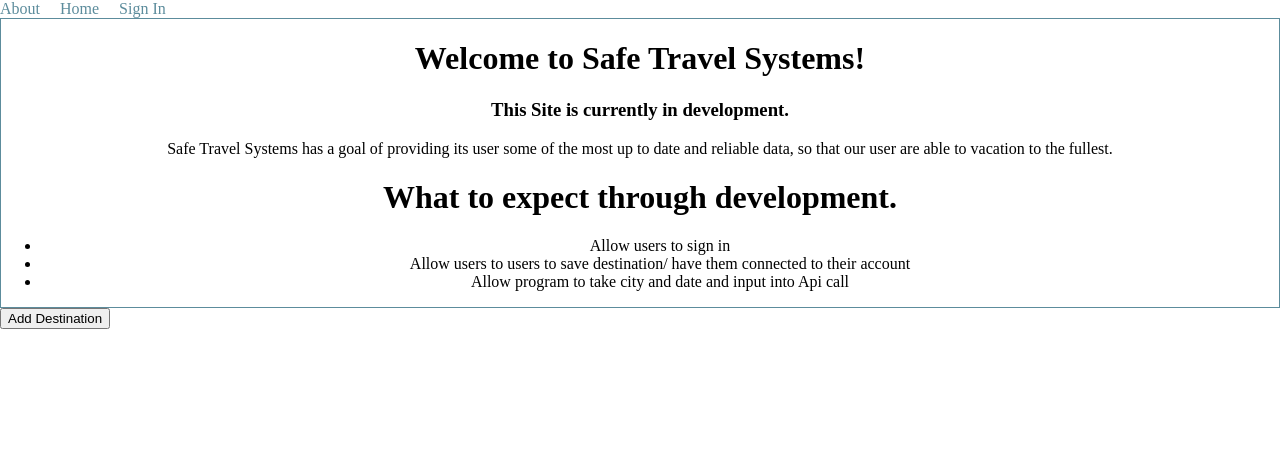
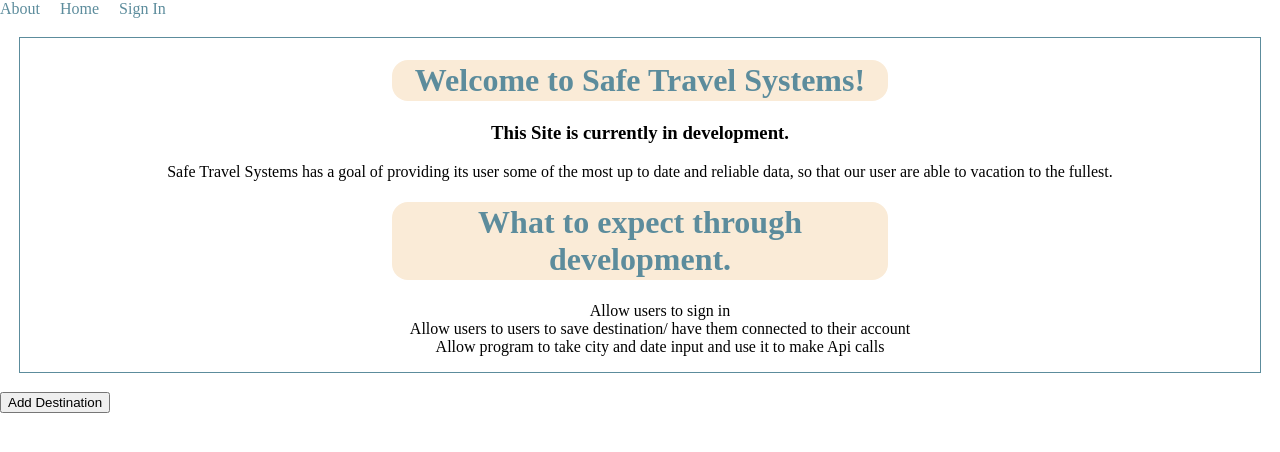
Before and after one commit to maxwellalvord/Safe-Travel-Systems, a Next.js app: page / in a window 1280 px wide. Shown: the top 452 px of the page. Built offline with nearby package versions, Linux system fonts and the light colour scheme.

Commit message:
add styling to salvage confidence

```diff
--- a/pages/MainPage.js
+++ b/pages/MainPage.js
@@ -16,7 +16,7 @@ export default function MainPage() {
           <ul className="expectList">
             <li>Allow users to sign in</li>
             <li>Allow users to users to save destination/ have them connected to their account</li>
-            <li>Allow program to take city and date and input into Api call</li>
+            <li>Allow program to take city and date input and use it to make Api calls</li>
           </ul>
         </div>
       </div>
--- a/pages/destination.js
+++ b/pages/destination.js
@@ -36,7 +36,7 @@ function Ticket(props){
 Ticket.propTypes = {
   City: PropTypes.string,
   Date: PropTypes.date,
-  Info: PropTypes.textarea,
+  Info: PropTypes.string,
   id: PropTypes.string,
   whenTicketClicked: PropTypes.func
 }
--- a/pages/destinationDetail.js
+++ b/pages/destinationDetail.js
@@ -53,9 +53,8 @@ function DestinationDetail(props){
         <h2>Destination Detail</h2>
         <H3>{destination.Date} {destination.City}</H3>
         <h2>{destination.Info}</h2>
-        <Button onClick={onClickingEdit}>Update Destination</Button>
+        {/* <Button onClick={onClickingEdit}>Update Destination</Button> */}
         <Button onClick={()=> onClickingDelete(destination.id)}>Close Destination</Button>
-
         </HelpQueueDestinations>
       </HelpQueueDestination>
     </React.Fragment>
--- /dev/null
+++ b/pages/editDestinationForm.js
@@ -0,0 +1,7 @@
+import React from 'react'
+
+export default function editDestinationForm() {
+  return (
+    <div>editDestinationForm</div>
+  )
+}
--- a/pages/index.js
+++ b/pages/index.js
@@ -3,7 +3,7 @@ import { useState, useEffect } from 'react';
 import React from 'react';
 import NewDestinationForm from './newDestinationForm';
 import DestinationList from './destinationList';
-// import EditDestinationForm from './EditDestinationForm';
+import EditDestinationForm from './EditDestinationForm';
 import DestinationDetail from './destinationDetail';
 import weatherApi from './weatherApi';
 import MainPage from './MainPage';
@@ -19,10 +19,10 @@ export default function Home() {
   const [formVisibleOnPage, setFormVisibleOnPage] = useState(false);
   const [mainDestinationList, setMainDestinationList] = useState([]);
   const [selectedDestination, setSelectedDestination] = useState(null);
-  const [editing, setEditing] = useState(false);
-  const [error, setError] = useState(null);
-  const [isLoaded, setIsLoaded] = useState(false);
-  const [topCity, setCity] = useState([]);
+  // const [editing, setEditing] = useState(false);
+  // const [error, setError] = useState(null);
+  // const [isLoaded, setIsLoaded] = useState(false);
+  // const [topCity, setCity] = useState([]);
 
 
 
@@ -61,7 +61,7 @@ export default function Home() {
     if (selectedDestination != null) {
       setFormVisibleOnPage(false);
       setSelectedDestination(null);
-      setEditing(false);
+      // setEditing(false);
     } else {
       setFormVisibleOnPage(!formVisibleOnPage);
     }
@@ -100,13 +100,13 @@ export default function Home() {
 
 
 
-  if (editing){
-    currentlyVisibleState = <EditDestinationForm
-    destination = {selectedDestination}
-    onEditDestination ={handleEditingDestinationInList}
-    />;
-    buttonText = 'Return to Destination List';
-  } else if (selectedDestination != null) {
+  // if (editing == true){
+  //   currentlyVisibleState = <EditDestinationForm
+  //   destination = {selectedDestination}
+  //   onEditDestination ={handleEditingDestinationInList}
+  //   />;
+  //   buttonText = 'Return to Destination List';
+  if (selectedDestination != null) {
     currentlyVisibleState = <DestinationDetail
     destination = {selectedDestination}
     onClickingDelete = {handleDeletingDestination}
--- a/styles/mainPage.css
+++ b/styles/mainPage.css
@@ -1,4 +1,19 @@
 .mainPage {
   text-align: center;
   border: 1px solid #5c8c9c;
+  margin: 1.2rem;
 }
+
+.expectList {
+  list-style: none;
+}
+
+h1 {
+  border: 2px solid transparent;
+  background-color: antiquewhite;
+  border-radius: 1rem;
+  color: #5c8c9c;
+  margin-left: 30%;
+  margin-right: 30%;
+  text-align: center;
+}
```
